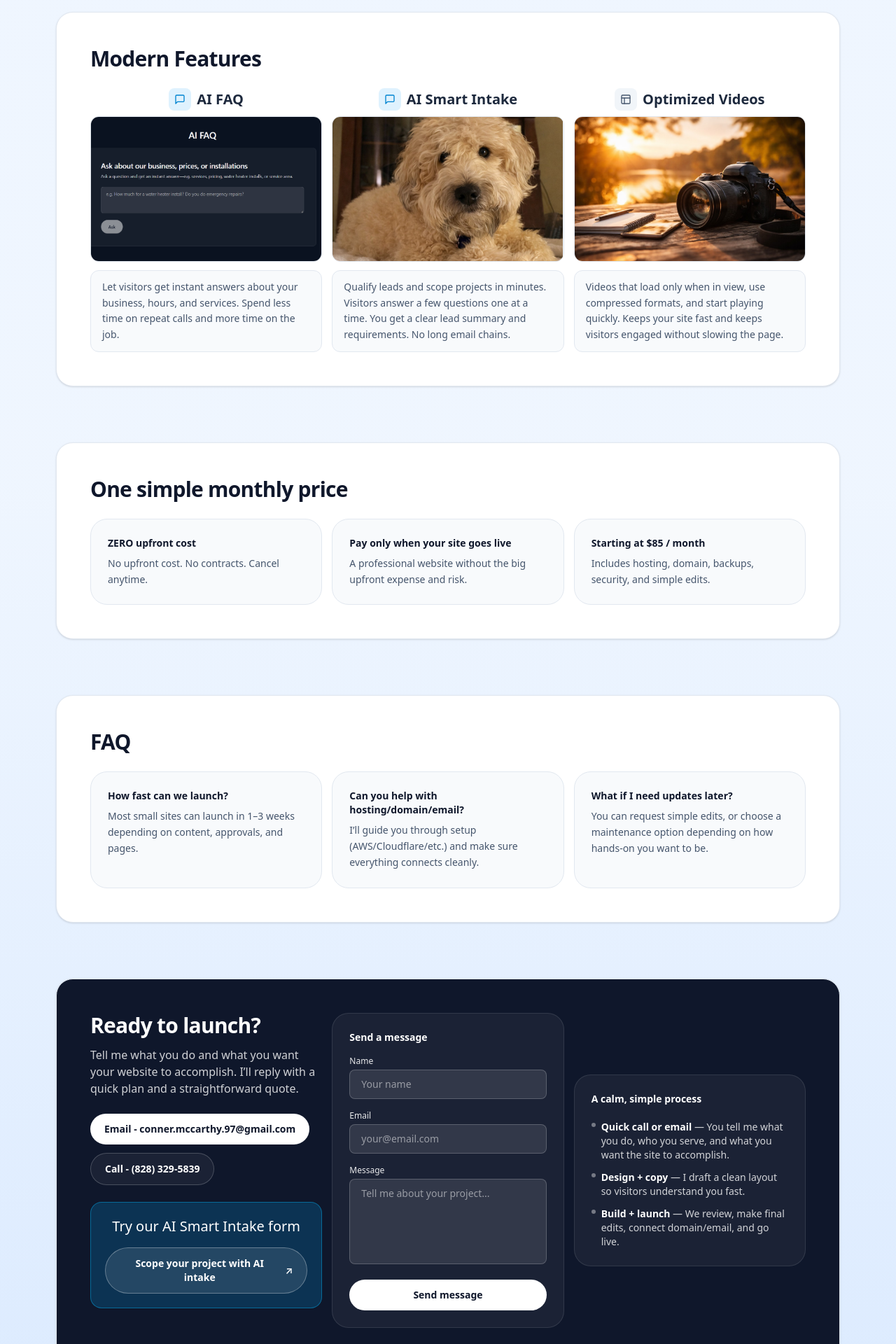
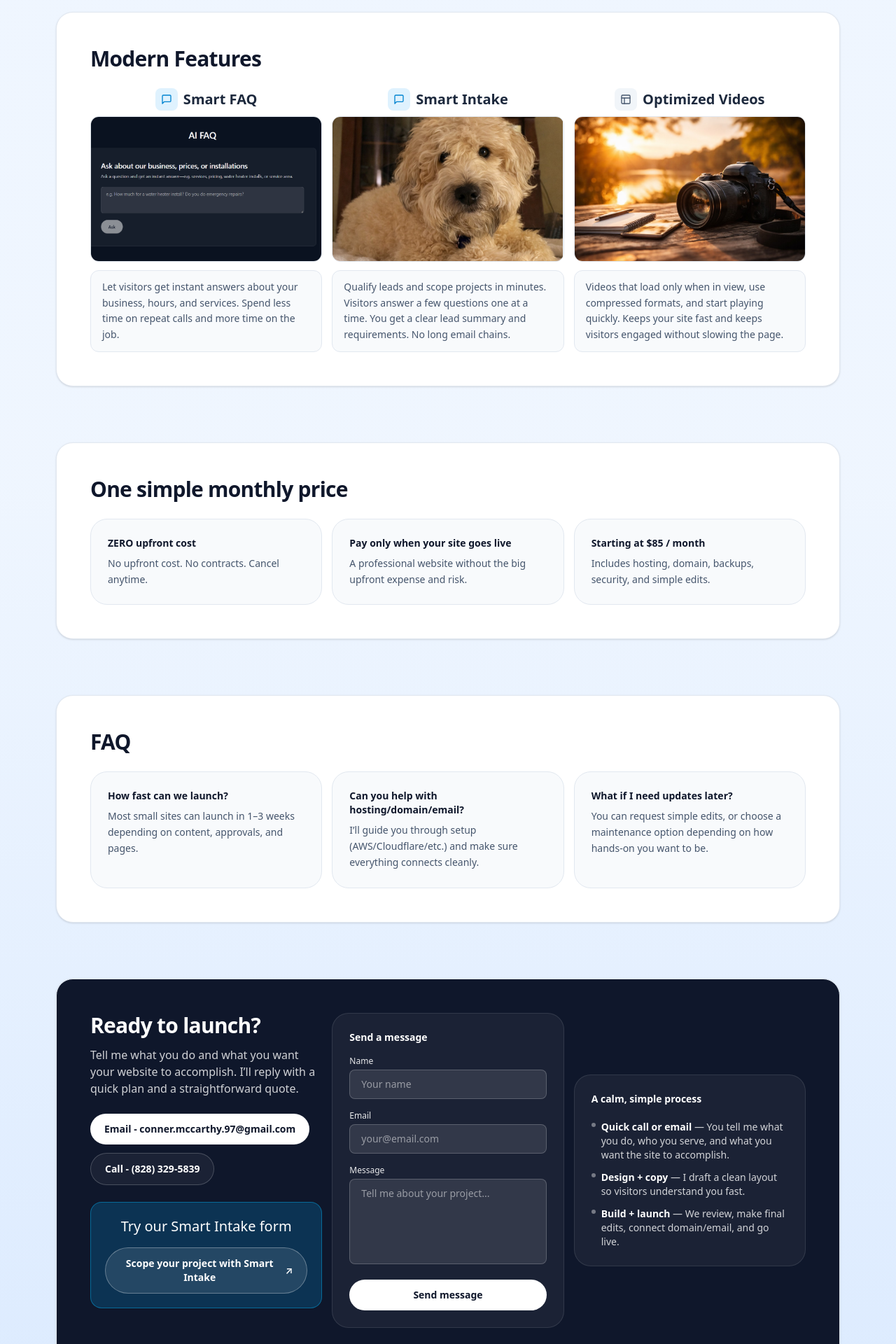
Before and after one commit to ConnerMcCarthy/conner-business-site, a Next.js app: page / in a window 1280 px wide. Shown: the part 820-2740 px from the top of the page at 70% size. Built offline with nearby package versions, Linux system fonts and the light colour scheme; grey boxes are pictures that could not be loaded.

Commit message:
AI -> Smart

```diff
--- a/app/designs/contractor-home.tsx
+++ b/app/designs/contractor-home.tsx
@@ -124,7 +124,7 @@ export default function Theme2Home() {
       {/* Ask AI — questions about business, prices, installation */}
       <section id="ask-ai" className="mx-auto max-w-3xl px-4 py-10 md:py-14 scroll-mt-40">
         <h2 className="mb-6 text-center text-2xl font-semibold tracking-tight text-white md:text-3xl">
-          AI FAQ
+          Smart FAQ
         </h2>
         <ContractorAskAI />
       </section>
--- a/app/designs/simple-home.tsx
+++ b/app/designs/simple-home.tsx
@@ -236,7 +236,7 @@ export default function Theme1Home() {
           <div className="mt-6 grid grid-cols-1 gap-6 sm:grid-cols-2 md:grid-cols-3">
             {[
               {
-                title: "AI FAQ",
+                title: "Smart FAQ",
                 image: "/faq.png",
                 href: "/?theme=theme2#ask-ai",
                 internal: true,
@@ -244,7 +244,7 @@ export default function Theme1Home() {
                 icon: "ai",
               },
               {
-                title: "AI Smart Intake",
+                title: "Smart Intake",
                 image: "/theme4-dog-hero.png",
                 video: "/smart-intake-web.mp4",
                 href: "/intake",
@@ -400,14 +400,14 @@ export default function Theme1Home() {
               </div>
 
               <div className="mt-6 flex flex-col items-center gap-4 rounded-2xl border border-sky-400/40 bg-sky-500/20 p-5 text-center md:text-2xl">
-                <span className="text-xl font-medium text-white">Try our AI Smart Intake form</span>
+                <span className="text-xl font-medium text-white">Try our Smart Intake form</span>
                 <a
                   href="/intake"
                   target="_blank"
                   rel="noopener noreferrer"
                   className="inline-flex items-center gap-2 rounded-full border border-white/30 bg-white/10 px-5 py-3 text-sm font-semibold text-white transition-all hover:bg-white/20 hover:border-white/40"
                 >
-                  Scope your project with AI intake
+                  Scope your project with Smart Intake
                   <span aria-hidden>↗</span>
                 </a>
               </div>
--- a/app/intake/page.tsx
+++ b/app/intake/page.tsx
@@ -121,7 +121,7 @@ export default function IntakePage() {
             ← Back to home
           </a>
           <h1 className="text-2xl font-semibold tracking-tight md:text-3xl">
-            AI Smart Intake
+            Smart Intake
           </h1>
           <p className="mt-1 text-sm text-slate-600">
             Answer a few questions so we can scope your website project.
```
